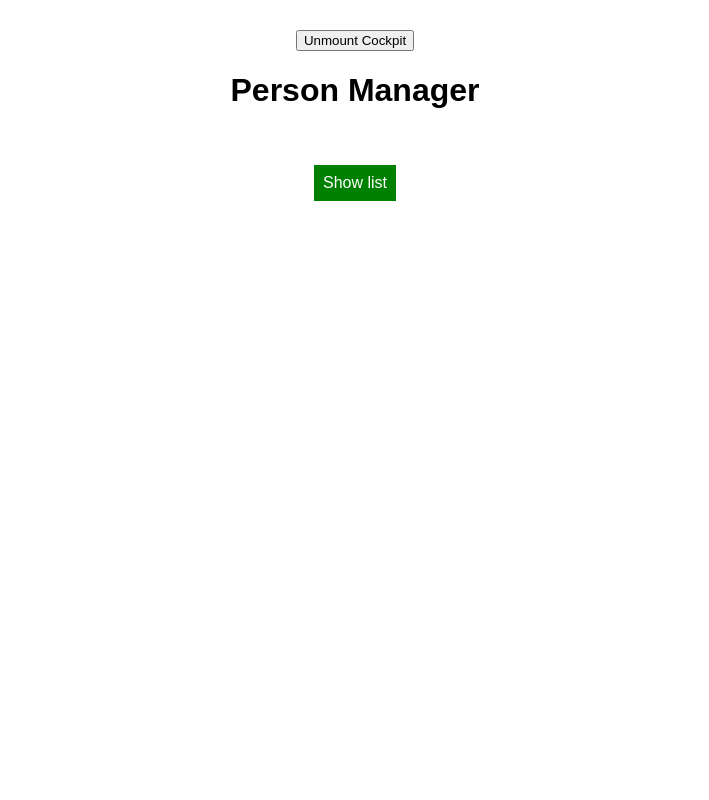
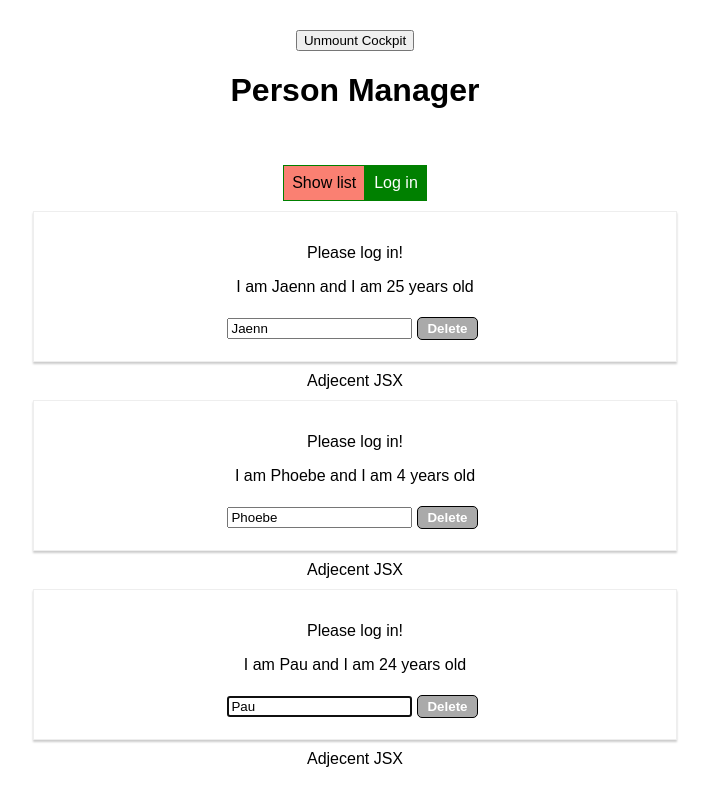
Before and after one commit to JaennPB/react-course, a React app: page / in a window 1280 px wide. Shown: the whole page, without its empty margins (285-994 px from the left). Built offline with nearby package versions, Linux system fonts and the light colour scheme.

Commit message:
final commit

```diff
--- a/package.json
+++ b/package.json
@@ -32,6 +32,7 @@
     "postcss-flexbugs-fixes": "3.2.0",
     "postcss-loader": "2.0.8",
     "promise": "8.0.1",
+    "prop-types": "^15.7.2",
     "radium": "^0.26.1",
     "raf": "3.4.0",
     "react": "^17.0.1",
--- a/src/components/Cockpit/Cockpit.js
+++ b/src/components/Cockpit/Cockpit.js
@@ -1,21 +1,21 @@
-import React, { useEffect } from 'react';
+import React, { useEffect, useRef } from 'react';
 import classes from './Cockpit.css';
 
 const cockpit = (props) => {
+  const toggleBtnRef = useRef(null);
+  // =============================================
+  // react HOOK (useEffect)
+  // the useEffect Hook is componentDidMount, componentDidUpdate, and componentWillUnmount combined
+  // by default, it runs both after the first render and after every update
   useEffect(() => {
     console.log('[Cockpit.js] useEffect');
-    // faking HTTP request
-    const timer = setTimeout(() => {
-      alert('Cockpit mounted...');
-    }, 1000);
     // Use effect combines ComponentDidMount and componentDidUpdate. it takes two arguments: (function, dependecy)
     // dependecy is the element or component that should run useEffect (componentDidUpdate)
     // by setting an empty array you are choosing only to use componentDidMount [] (will only run once cockpit 'mounts')
+    toggleBtnRef.current.click();
     return () => {
       console.log('[Cockpit.js] Clean up work in useEffect');
-      clearTimeout(timer);
       // adding a return in a useEffect function adds the funtionality to do some cleanup work (componentWillUnmount)
-      // everything inside this funtion block will be executed before the main useEffect but AFTER the last render (when removed)
     };
   }, []);
 
@@ -24,7 +24,7 @@ const cockpit = (props) => {
     return () => {
       console.log('[Cockpit.js] Clean up work in 2ND useEffect');
     };
-    // if second argument is left empty, useEffect will run for every render cycle
+    // if second argument is left empty, useEffect will run for every render and update cycle
     // in useEffect, return always runs first before the main body of the function
   });
 
@@ -54,9 +54,10 @@ const cockpit = (props) => {
           ? 'You have deleted all users'
           : 'You are deleting users'}
       </p>
-      <button className={btnClass} onClick={props.toggle}>
+      <button ref={toggleBtnRef} className={btnClass} onClick={props.toggle}>
         Show list
       </button>
+      <button onClick={props.authentication}>Log in</button>
     </div>
   );
 };
--- a/src/components/Persons/Person/Person.js
+++ b/src/components/Persons/Person/Person.js
@@ -1,4 +1,5 @@
 import React, { Component } from 'react';
+import PropTypes from 'prop-types';
 import styled from 'styled-components';
 import classes from './Person.css';
 import WithClass from '../../../hoc/WithClass';
@@ -16,15 +17,29 @@ const StyledBtn = styled.button`
 `;
 
 class Person extends Component {
+  constructor(props) {
+    super(props);
+    this.inputElRef = React.createRef();
+  }
+
+  componentDidMount() {
+    this.inputElRef.current.focus();
+  }
+
   render() {
     console.log('[Person.js] rendering... Person');
     return (
       <React.Fragment>
         <WithClass classes={classes.Person}>
+          {this.props.isAuth ? <p>Logged in!</p> : <p>Please log in!</p>}
           <p>
             I am {this.props.name} and I am {this.props.age} years old
           </p>
-          <input onChange={this.props.change} value={this.props.name} />
+          <input
+            onChange={this.props.change}
+            value={this.props.name}
+            ref={this.inputElRef}
+          />
           <StyledBtn onClick={this.props.delete}>Delete</StyledBtn>
         </WithClass>
         <div>Adjecent JSX</div>
@@ -34,4 +49,12 @@ class Person extends Component {
   }
 }
 
+// proptypes help us define with type of prop is required for a certain component (helps us when working in teams!)
+Person.propTypes = {
+  name: PropTypes.string,
+  age: PropTypes.number,
+  change: PropTypes.func,
+  delete: PropTypes.func,
+};
+
 export default Person;
--- a/src/components/Persons/Persons.js
+++ b/src/components/Persons/Persons.js
@@ -3,6 +3,9 @@ import Person from './Person/Person';
 // PureComponent is exactly the same as Component except that it handles the shouldComponentUpdate method for you. When props or state changes, PureComponent will do a shallow comparison on both props and state.
 
 class Persons extends PureComponent {
+  // =================================
+  // component lifecycles hooks
+
   // shouldComponentUpdate(nextProps, nextState) {
   //   console.log('[Persons.js] shouldComponentUpdate');
   //   if (
@@ -22,11 +25,15 @@ class Persons extends PureComponent {
   }
 
   componentDidUpdate(prevProps, prevState, snapshot) {
+    // runs after component has finished loading im the DOM (after render())
+    // similar to componentDidMount, great palce to make API requests
     console.log('[Persons.js] componentDidUpdate');
     console.log(snapshot);
   }
 
   componentWillUnmount() {
+    // runs right BEFORE a component is removed from the DOM
+    // great fot cleanup work: removing eventlisteners, canceling network requests, etc
     console.log('[Persons.js] componentWillUnmount');
   }
 
@@ -42,6 +49,7 @@ class Persons extends PureComponent {
           delete={() => this.props.delete(index)}
           key={person.key}
           change={(event) => this.props.change(event, person.key)}
+          isAuth={this.props.isAuthenticated}
         />
       );
     });
--- a/src/containers/App.js
+++ b/src/containers/App.js
@@ -1,15 +1,32 @@
+// *************************************************
+// react
 import React, { Component } from 'react';
+
+// *************************************************
+// css modules
 import classes from './App.css';
+
+// *************************************************
+// component imports
 import Persons from '../components/Persons/Persons';
 import Cockpit from '../components/Cockpit/Cockpit';
+
+// *************************************************
+// hocs
 import withAddedClass from '../hoc/withAddedClass';
 
+// *************************************************
+// main App component (class component)
 class App extends Component {
+  // ==================================
+  // constructor runs first (lifecycle hook)
   constructor(props) {
     super(props);
     console.log('[App.js] constructor');
   }
 
+  // ==================================
+  // state
   state = {
     // !!! changes to state trigger UI update !!!
     persons: [
@@ -19,12 +36,9 @@ class App extends Component {
     ],
     showPersons: false,
     showCockpit: true,
+    clickCounter: 0,
+    isAuthenticated: false,
   };
-
-  static getDerivedStateFromProps(props, state) {
-    console.log('[App.js] getDerivedStateFromProps', props);
-    return state;
-  }
 
   changeNameHandler = (event, key) => {
     // findng index of person from event listener
@@ -46,7 +60,14 @@ class App extends Component {
     personsArr[personIndex] = person;
 
     // updating state persons array with new array
-    this.setState({ persons: personsArr });
+    // if updating the state requires the use of the previous/old state, this is the recomended way of doing it
+    // by passing a fuction with prevState and returning 'NEW' state
+    this.setState((prevState, props) => {
+      return {
+        persons: personsArr,
+        clickCounter: prevState.clickCounter + 1,
+      };
+    });
   };
 
   togglePersonsHandler = () => {
@@ -63,23 +84,37 @@ class App extends Component {
     this.setState({ persons: items });
   };
 
+  authenticationHandler = () => {
+    this.setState({ isAuthenticated: true });
+  };
+
+  // =================================
+  // component lifecycles hooks
+
+  // mounting methods
   componentDidMount() {
+    // runs AFTER App component has finished loading in the dom (after render())
+    // this is a good place to add all your eventListeners, http requests
     console.log('[App.js] componentDidMount');
   }
 
-  // ========== update lifecycles
-
+  // updating methods
   shouldComponentUpdate(nextProps, NextState) {
+    // runs BEFORE a component re-renders by a change of props or state
+    // if true is returned it will re-render, if false is returned, it will not re-render
+    // is a great place to improve the performance of a component because it can help to prevent unnecessary re-rendering
     console.log('[App.js] shouldComponentUpdate');
     return true;
   }
 
   componentDidUpdate() {
+    // runs after component has finished loading in the DOM (after render())
+    // similar to componentDidMount, great palce to make API requests
     console.log('[App.js] componentDidUpdate');
   }
 
   render() {
-    // everytime there is a change in state or props, caused by handlers, render() re-runs everytime, causing all inside of it to also run
+    // everytime there is a change in state or props, caused by handlers, render() re-runs everytime. updating the dom
     // this is why we can dinamically change classes, styles, innet texts, etc.
     // it REACTS!
 
@@ -95,6 +130,7 @@ class App extends Component {
           persons={this.state.persons}
           delete={this.deletePersonHandler}
           change={this.changeNameHandler}
+          isAuthenticated={this.state.isAuthenticated}
         />
       );
     }
@@ -114,6 +150,7 @@ class App extends Component {
             personsLength={this.state.persons.length}
             showPersons={this.state.showPersons}
             toggle={this.togglePersonsHandler}
+            authentication={this.authenticationHandler}
           />
         ) : null}
         {persons}
```
